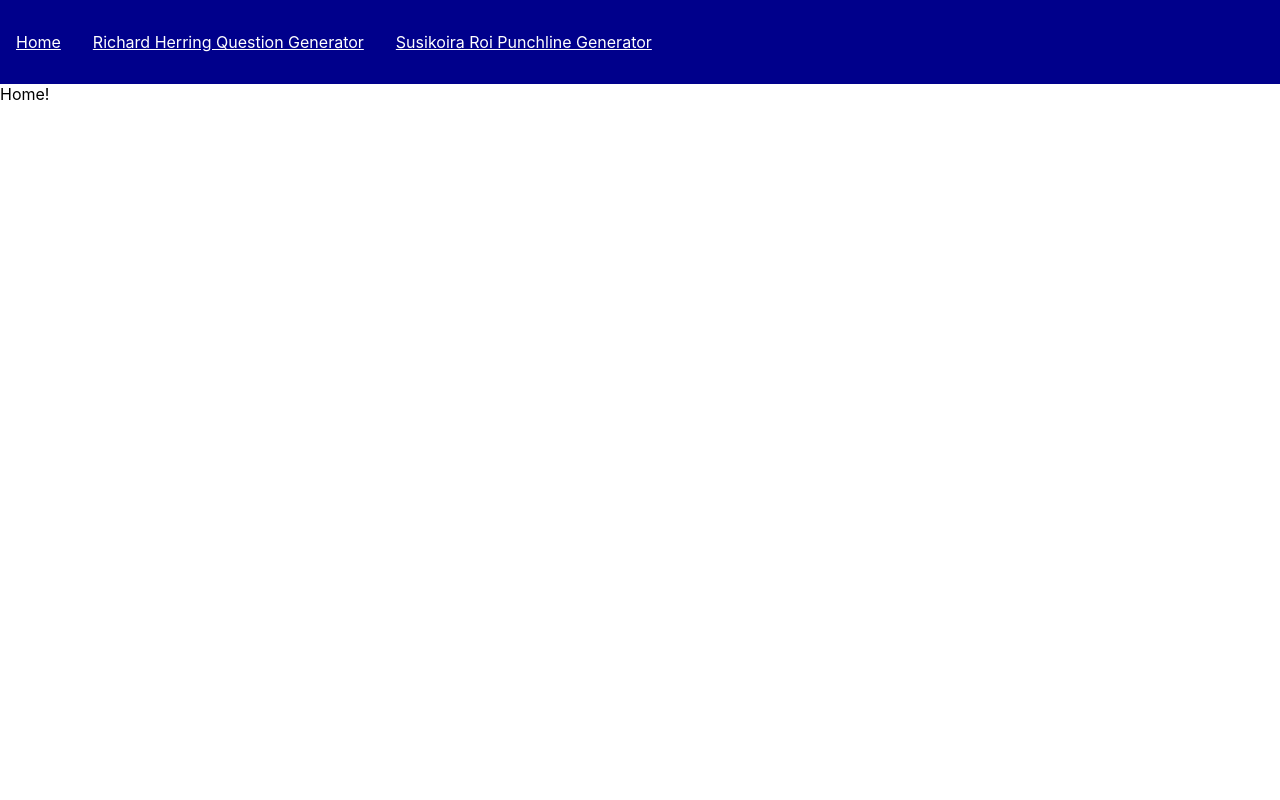
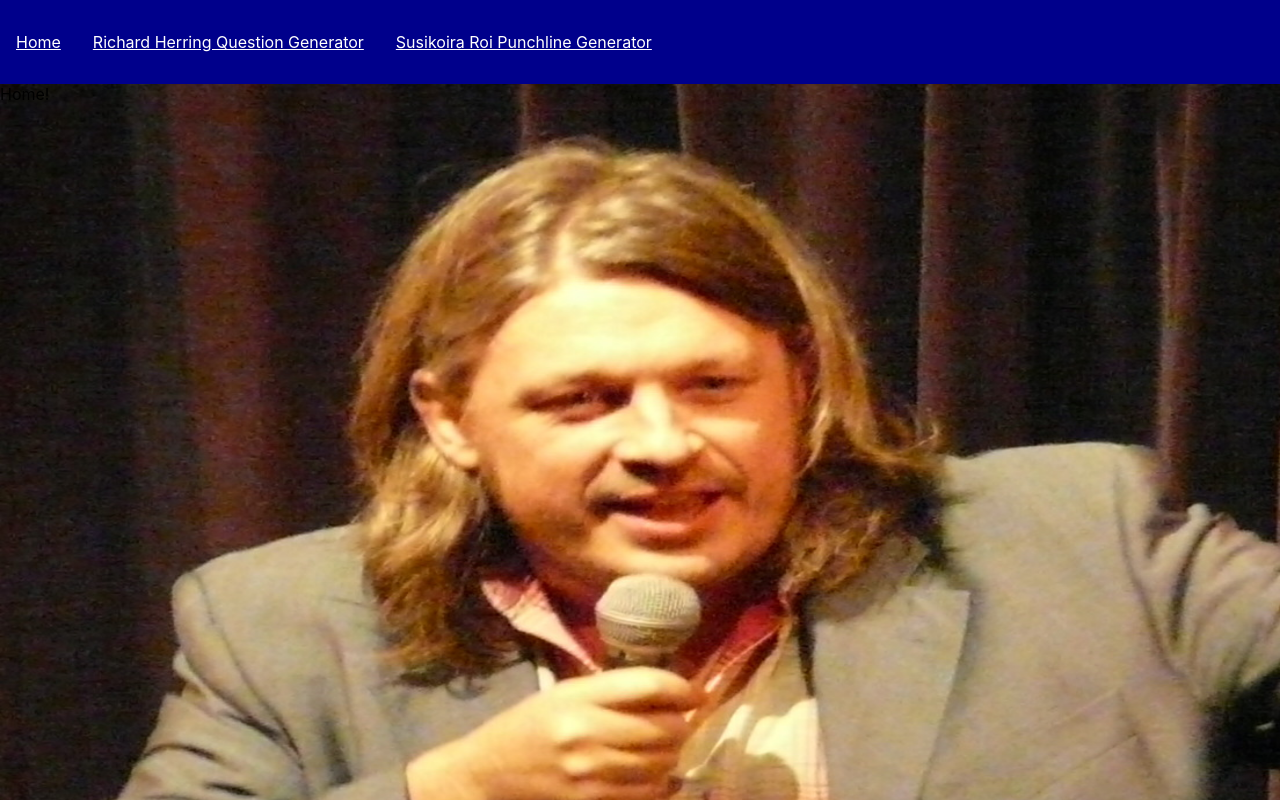
Before and after one commit to bo-tvt/codebootcampdemo, a React (Create React App) app in the folder frontend/: page / in a window 1280 px wide. Built offline with nearby package versions, Linux system fonts and the light colour scheme.

Commit message:
Herring image for use as background

```diff
--- a/frontend/src/Components/Herring.css
+++ b/frontend/src/Components/Herring.css
@@ -0,0 +1,17 @@
+body {
+  background-image: url("./rHerring.jpg");
+  background-repeat: no-repeat;
+  background-size: 120em 90em;
+}
+h1 {
+  background-color: black;
+  color: white;
+  font-size: larger;
+  width: fit-content;
+}
+h2 {
+  background-color: black;
+  color: white;
+  font-size: large;
+  width: fit-content;
+}
```
